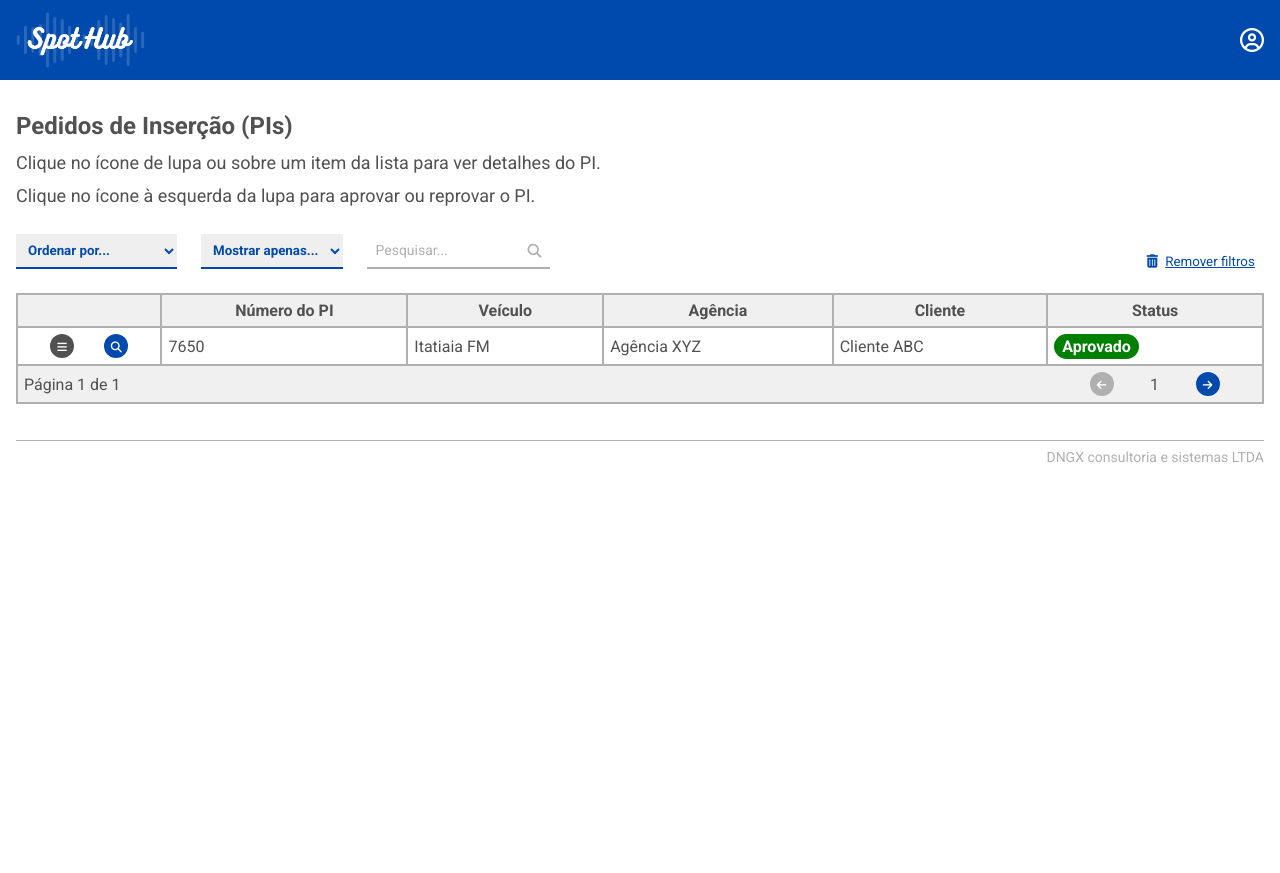
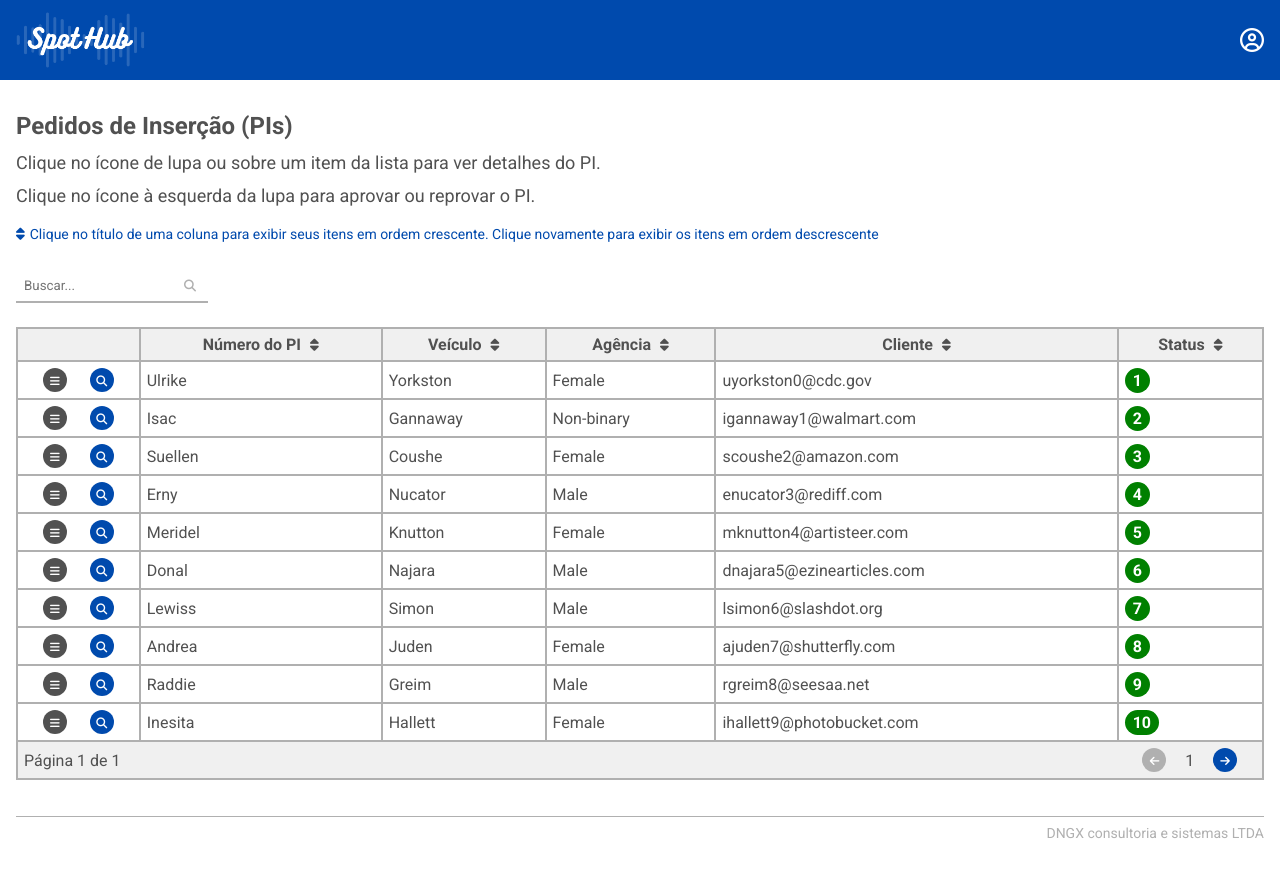
Before and after one commit to seteliary/spothub, a React (Create React App) app: page /home in a window 1280 px wide. Before the commit the page ends 800 px from the top, so only its background shows below. Built offline with nearby package versions, Linux system fonts and the light colour scheme.

Commit message:
feature: mecanismo de busca e de ordenação

```diff
--- /dev/null
+++ b/src/MOCK_DATA.json
@@ -0,0 +1,10 @@
+[{"id":1,"first_name":"Ulrike","last_name":"Yorkston","email":"uyorkston0@cdc.gov","gender":"Female"},
+{"id":2,"first_name":"Isac","last_name":"Gannaway","email":"igannaway1@walmart.com","gender":"Non-binary"},
+{"id":3,"first_name":"Suellen","last_name":"Coushe","email":"scoushe2@amazon.com","gender":"Female"},
+{"id":4,"first_name":"Erny","last_name":"Nucator","email":"enucator3@rediff.com","gender":"Male"},
+{"id":5,"first_name":"Meridel","last_name":"Knutton","email":"mknutton4@artisteer.com","gender":"Female"},
+{"id":6,"first_name":"Donal","last_name":"Najara","email":"dnajara5@ezinearticles.com","gender":"Male"},
+{"id":7,"first_name":"Lewiss","last_name":"Simon","email":"lsimon6@slashdot.org","gender":"Male"},
+{"id":8,"first_name":"Andrea","last_name":"Juden","email":"ajuden7@shutterfly.com","gender":"Female"},
+{"id":9,"first_name":"Raddie","last_name":"Greim","email":"rgreim8@seesaa.net","gender":"Male"},
+{"id":10,"first_name":"Inesita","last_name":"Hallett","email":"ihallett9@photobucket.com","gender":"Female"}]
--- a/src/components/Table/index.jsx
+++ b/src/components/Table/index.jsx
@@ -2,36 +2,93 @@ import { Overflow, TableContainer, IconButtons } from "./styles"
 import Status from "./Status"
 import DetailsButton from "./DetailsButton"
 
+import { useState } from "react"
+import Dummy from "../../MOCK_DATA.json"
+
 export default function Table(){
+  const [data, setData] = useState(Dummy)
+  const [order, setOrder] = useState("asc")
+  const [searchQuery, setSearchQuery] = useState(""); // Termo digitado no input
+  const [searchTerm, setSearchTerm] = useState(""); // Termo de busca efetivo
+
+  const sortTable = (col) => {
+    if (order === "asc") {
+      const sorted = [...data].sort((a, b) => a[col].toLowerCase() > b[col].toLowerCase() ? 1 : -1
+    );
+      setData(sorted);
+      setOrder("dsc")
+    }
+
+    if (order === "dsc") {
+      const sorted = [...data].sort((a, b) => a[col].toLowerCase() < b[col].toLowerCase() ? 1 : -1
+    );
+      setData(sorted);
+      setOrder("asc")
+    }
+  }
+
+  const filterData = (data, search) => {
+    return data.filter((item) => {
+      const searchLower = search.toLowerCase();
+      return (
+        searchLower === "" ||
+        item.first_name.toLowerCase().includes(searchLower) ||
+        item.last_name.toLowerCase().includes(searchLower) ||
+        item.email.toLowerCase().includes(searchLower)
+      );
+    });
+  };
+
+  const handleSearch = () => {
+    setSearchTerm(searchQuery); // Atualiza o termo de busca efetivo com o valor digitado
+  };
+
+  const clearSearch = () => {
+    setSearchQuery(""); // Limpa o input de busca
+    setSearchTerm("");  // Reseta a busca efetiva
+  };
+
   return (
     <Overflow>
+      <p className="info"><i class="fas fa-sort"></i>Clique no título de uma coluna para exibir seus itens em ordem crescente. Clique novamente para exibir os itens em ordem descrescente</p>
+      <input type="text" name="search" id="search" value={searchQuery} onChange={(e => setSearchQuery(e.target.value))} placeholder="Buscar..." className="search-input"/>
+      <button onClick={handleSearch} className="search-button"><i class="fas fa-search"></i></button>
+      {searchTerm && (
+          <button onClick={clearSearch} className="clear-button">
+            Limpar busca
+          </button>
+        )}
       <TableContainer>
           <thead>
             <tr>
             <th></th>
-            <th>Número do PI</th>
-            <th>Veículo</th>
-            <th>Agência</th>
-            <th>Cliente</th>
-            <th>Status</th>
+            <th onClick={() => sortTable("first_name")}>Número do PI <i class="fas fa-sort"></i></th>
+            <th onClick={() => sortTable("last_name")}>Veículo <i class="fas fa-sort"></i></th>
+            <th onClick={() => sortTable("gender")}>Agência <i class="fas fa-sort"></i></th>
+            <th onClick={() => sortTable("email")}>Cliente <i class="fas fa-sort"></i></th>
+            <th onClick={() => sortTable("email")}>Status <i class="fas fa-sort"></i></th>
           </tr>
           </thead>
           <tbody>
-            <tr>
+            {filterData(data, searchTerm).map((item) => (
+              <tr key={item.id}>
                 <td>
                   <IconButtons>
-                  <button><i class="fas fa-bars"></i></button>
-                  <DetailsButton/>
+                    <button>
+                      <i className="fas fa-bars"></i>
+                    </button>
+                    <DetailsButton />
                   </IconButtons>
                 </td>
-              <td>7650</td>
-              <td>Itatiaia FM</td>
-              <td>Agência XYZ</td>
-              <td>Cliente ABC</td>
+                <td>{item.first_name}</td>
+                <td>{item.last_name}</td>
+                <td>{item.gender}</td>
+                <td>{item.email}</td>
                 <td>
-              <Status status="Aprovado"/>
+                  <Status status={item.id} />
                 </td>
               </tr>
+            ))}
           </tbody>
           <tfoot>
             <tr>
--- a/src/components/Table/styles.jsx
+++ b/src/components/Table/styles.jsx
@@ -2,6 +2,48 @@ import styled from "styled-components";
 
 export const Overflow = styled.div`
   overflow-x: auto;
+
+  .info {
+    font-size: 14px;
+    color: #004AAD;
+    margin: 8px 0 16px;
+
+    i {
+      margin-right: 5px;
+    }
+  }
+
+  .search-input {
+    border: none;
+    outline: none;
+    margin: 12px 0;
+  }
+
+  .search-input, .search-button {
+    border-bottom: 2px solid #B0B0B0;
+    padding: 8px;
+  }
+
+  .search-button {
+    padding: 8px 12px 8px 0;
+    font-size: 12px;
+    color: #B0B0B0;
+    cursor: pointer;
+  }
+
+  .clear-button {
+    cursor: pointer;
+    margin-left: 16px;
+    padding: 8px;
+    border-radius: 8px;
+    background-color: #004AAD;
+    color: #fff;
+    transition: 0.3s ease-in-out;
+
+    &:hover {
+      background-color: #1B6CD7;
+    }
+  }
 `
 
 export const TableContainer = styled.table`
@@ -18,6 +60,15 @@ export const TableContainer = styled.table`
   th, td {
     border: 2px solid #B0B0B0;
     padding: 6px;
+  }
+
+  thead tr th {
+    cursor: pointer;
+
+    .fa-sort {
+      margin-left: 5px;
+      font-size: 14px;
+    }
   }
 
   tfoot tr td {
--- a/src/pages/Home/index.jsx
+++ b/src/pages/Home/index.jsx
@@ -1,12 +1,12 @@
 import Header from "../../components/Header";
 import Title from "../../components/Title";
 import Text from "../../components/Text";
-import SelectInput from "../../components/SelectInput";
+// import SelectInput from "../../components/SelectInput";
 import Table from "../../components/Table";
 import Footer from "../../components/Footer";
 import { Container, Content } from "./styles";
-import ordem from "../../models/SelectOptions/ordem"
-import filtro from "../../models/SelectOptions/filtro"
+// import ordem from "../../models/SelectOptions/ordem"
+// import filtro from "../../models/SelectOptions/filtro"
 
 export default function Home() {
   return (
@@ -16,7 +16,8 @@ export default function Home() {
         <Title text="Pedidos de Inserção (PIs)"/>
         <Text content="Clique no ícone de lupa ou sobre um item da lista para ver detalhes do PI." />
         <Text content="Clique no ícone à esquerda da lupa para aprovar ou reprovar o PI." />
-        <div className="filters">
+        <p className="mobile-info"><i class="fa-solid fa-circle-info"></i>Arraste as abas para o lado para ver mais categorias.</p>
+        {/* <div className="filters">
           <div className="inputs">
             <SelectInput name="ordenar" options={ordem}/>
             <SelectInput name="filtrar" options={filtro}/>
@@ -26,8 +27,7 @@ export default function Home() {
             </div>
           </div>
           <button type="reset"><i class="fas fa-trash-alt"></i>Remover filtros</button>
-        </div>
-        <p className="mobile-info"><i class="fa-solid fa-circle-info"></i>Arraste as abas para o lado para ver mais categorias.</p>
+        </div> */}
         <Table/>
         <Footer/>
       </Content>
```
Lines whose indentation alone changed are shown as unchanged.
